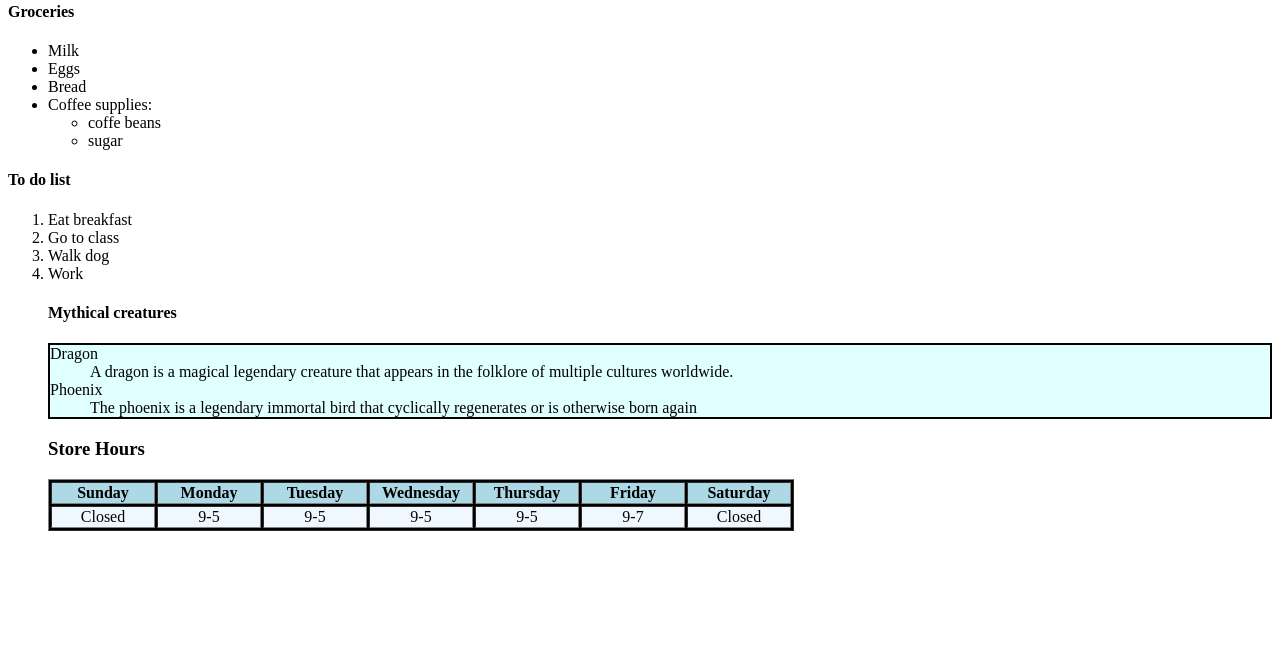
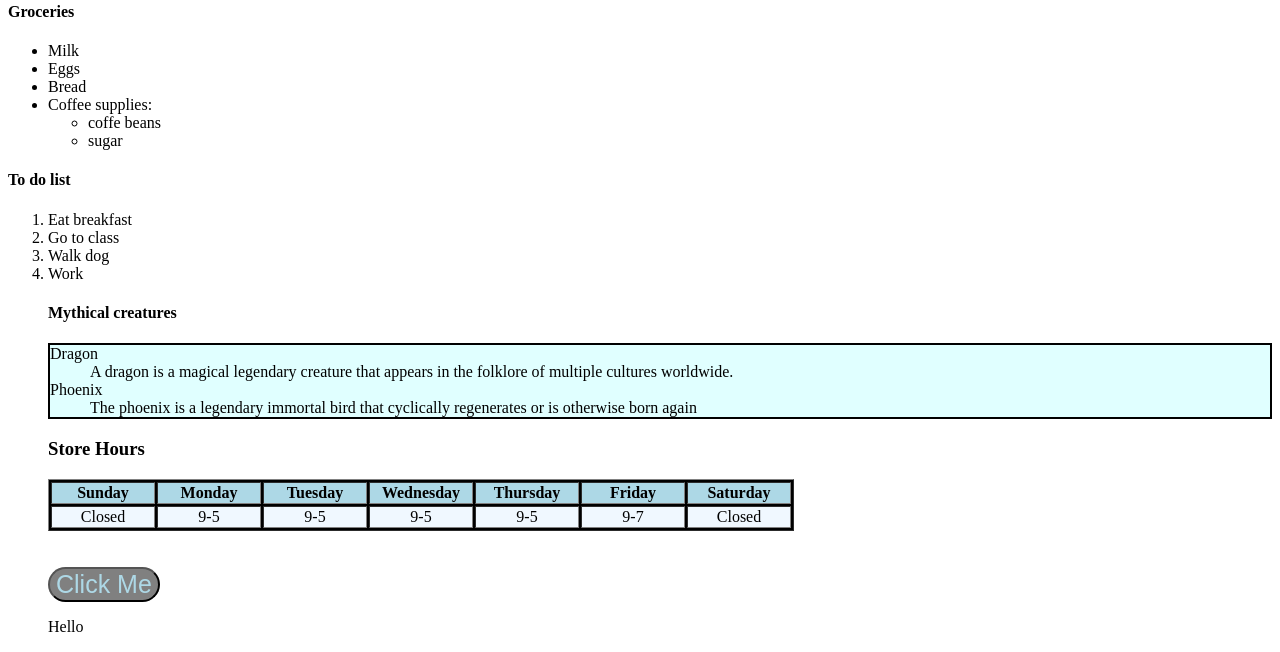
Before and after one commit to dpalieks/HTMLandCSSrefresher, a plain HTML site: page index.html in a window 1280 px wide. Shown: the part 1749-2401 px from the top of the page. Before the commit the page ends 2296 px from the top, so only its background shows below. Drawn offline with Linux system fonts and the light colour scheme.

Commit message:
Adding Button

```diff
--- a/index.html
+++ b/index.html
@@ -140,6 +140,18 @@
             </tr>
         </table>
 
+        <br>
+        <br>
+
+        <button onclick="doSomething()" style="font-size: 25px; background-color: grey; color: lightblue; border-radius: 25px;">Click Me</button>
+
+        <p id="greeting">Hello</p>
+        <script>
+            function doSomething(){
+                document.getElementById("greeting").innerHTML = "Goodbye";
+            }
+        </script>
+
     </body>
 
 </html>
```
